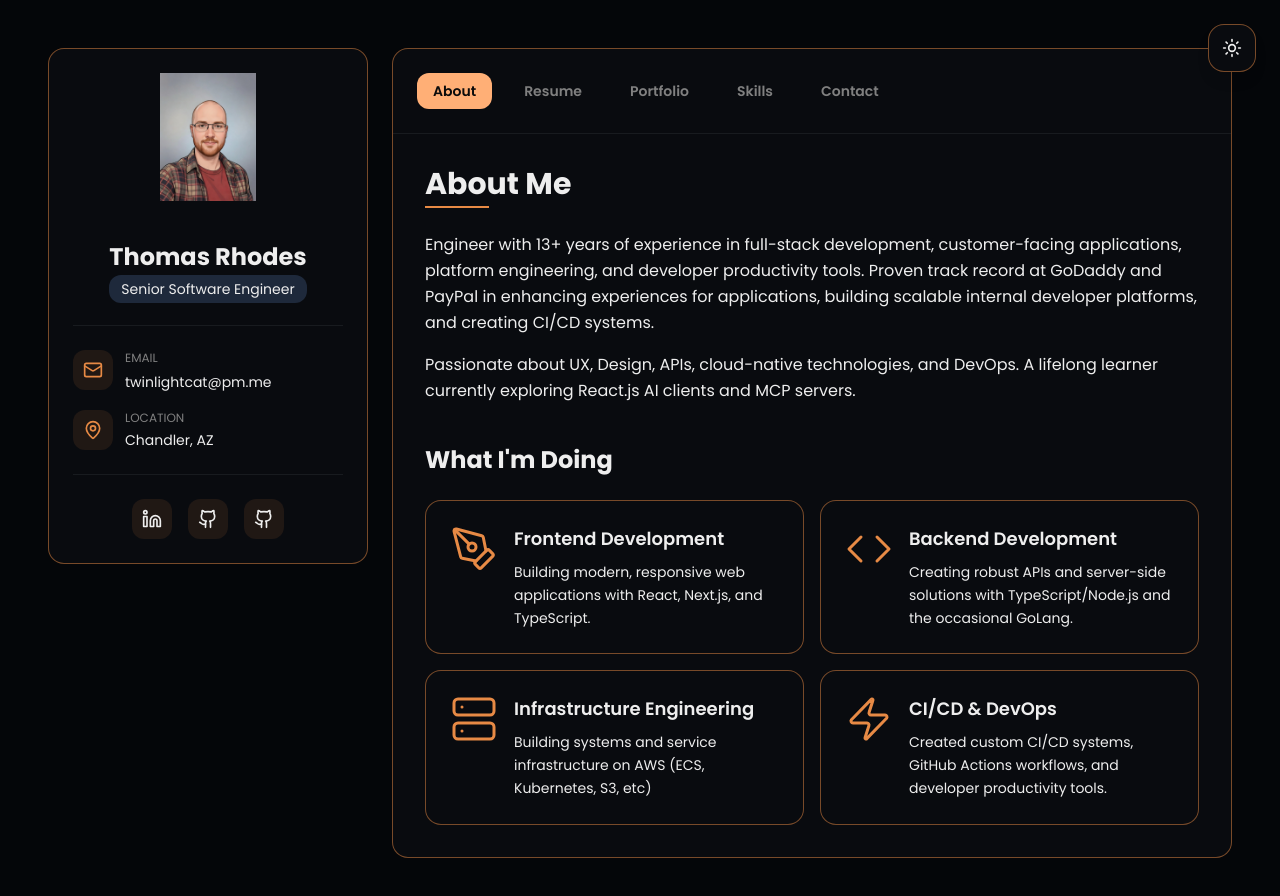
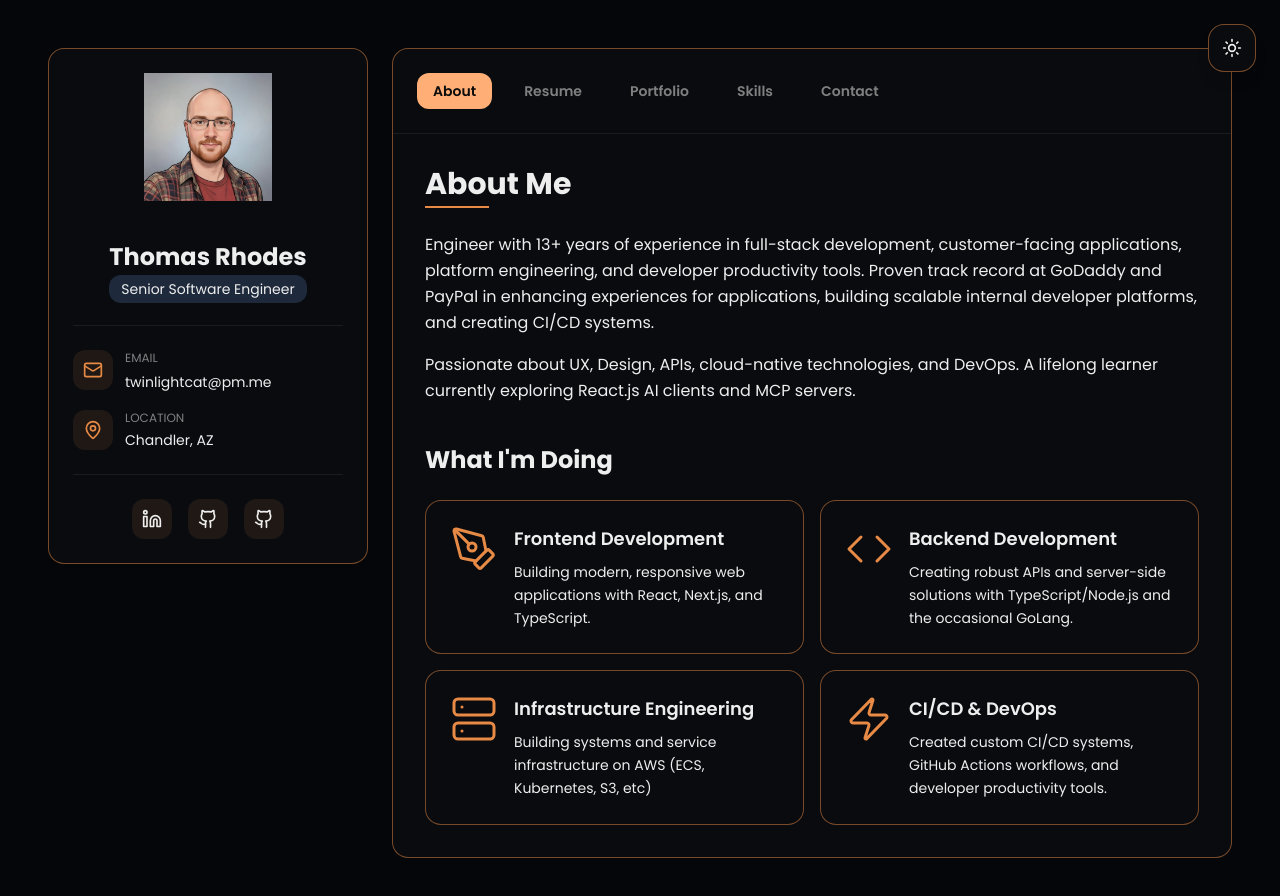
Before and after one commit to twinlightcat/portfolio, a Next.js app: page / in a window 1280 px wide. Shown: the top 896 px of the page. Built offline with nearby package versions, Linux system fonts and the light colour scheme.

Commit message:
fix flashing image

```diff
--- a/components/profile-sidebar.tsx
+++ b/components/profile-sidebar.tsx
@@ -11,11 +11,14 @@ export function ProfileSidebar({ data = profileData }: ProfileSidebarProps) {
     <aside className="w-full lg:w-80 bg-card rounded-2xl border border-border dark:border-accent/50 p-4 md:p-6 lg:sticky lg:top-8 h-fit">
       {/* Profile - side by side when stacked, centered when sidebar */}
       <div className="flex flex-row items-center gap-4 lg:flex-col lg:items-center">
-        <div className="w-16 h-16 sm:w-20 sm:h-20 lg:w-32 lg:h-32 shrink-0 overflow-hidden rounded-full lg:rounded-none lg:mb-4 lg:mb-6">
+        <div className="w-16 h-16 sm:w-20 sm:h-20 lg:w-32 lg:h-32 shrink-0 overflow-hidden rounded-full lg:rounded-none lg:mb-6 aspect-square">
           <img
             src={data.avatar || '/placeholder.svg'}
             alt={data.name}
-            className="w-full h-full object-cover lg:object-contain"
+            width={128}
+            height={128}
+            className="w-full h-full object-cover"
+            fetchPriority="high"
           />
         </div>
 
```
